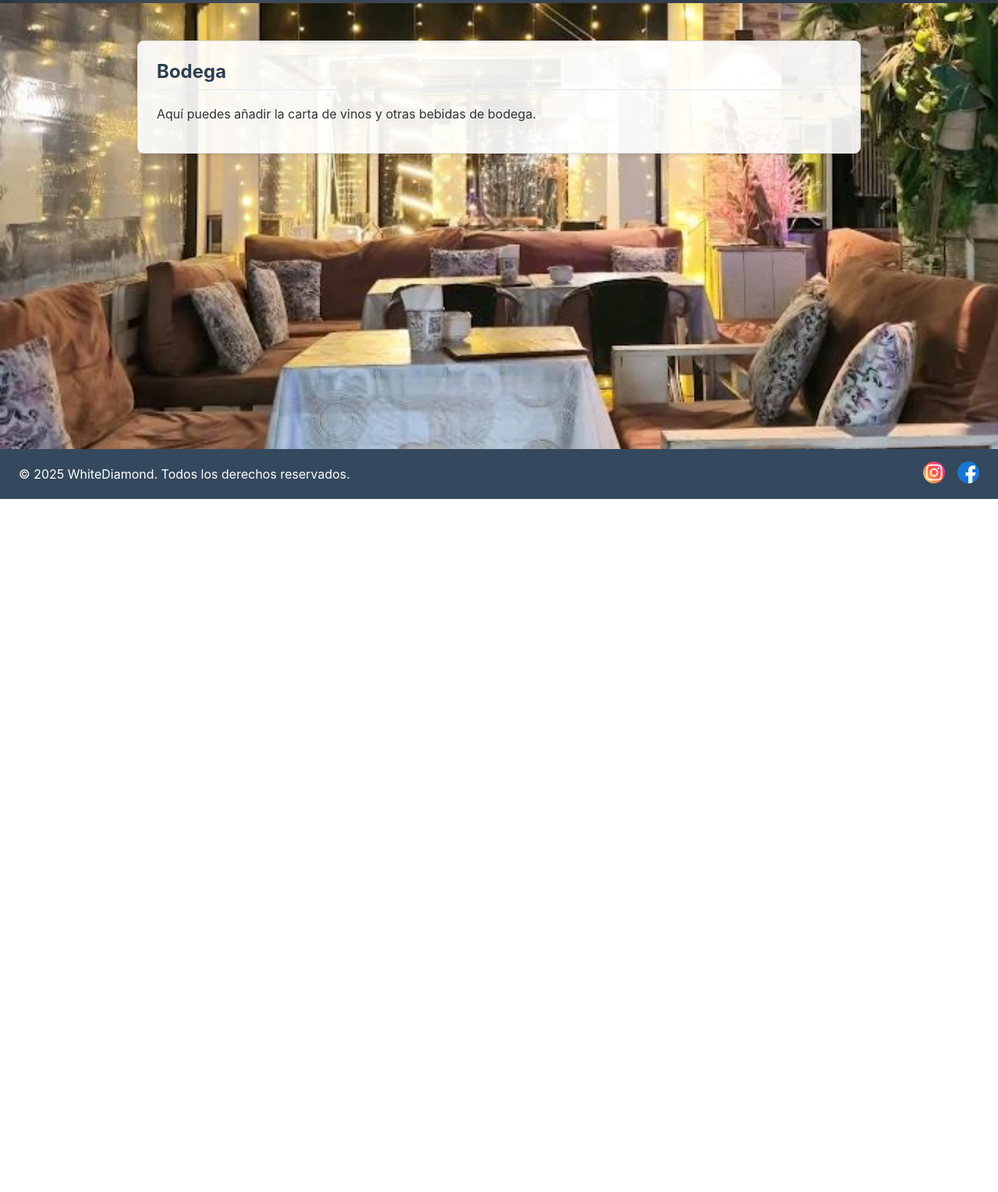
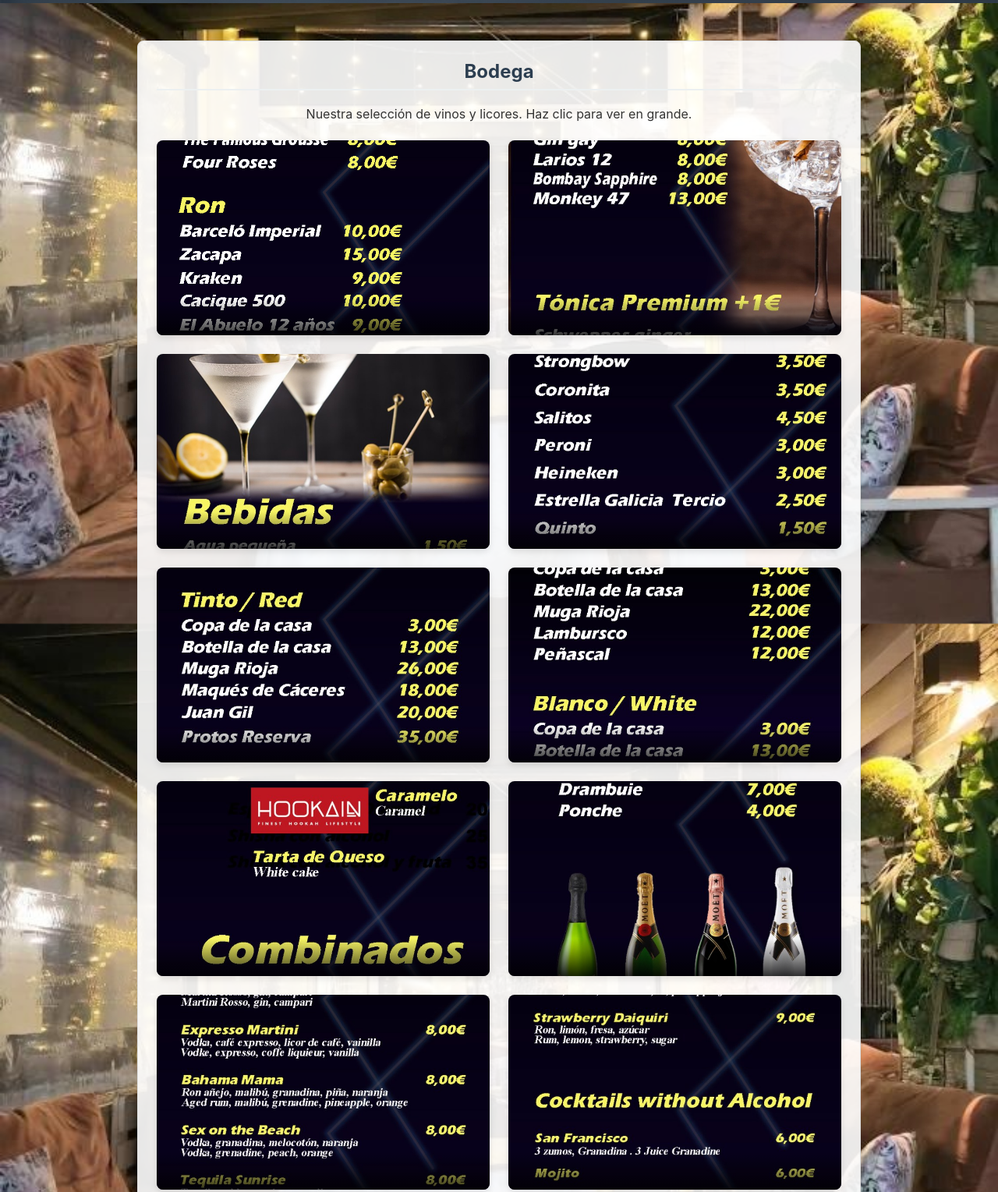
Before and after one commit to RealSniperZ/WhiteDiamond, a plain HTML site: page site/menus/bodega.html in a window 1280 px wide. Shown: the part 160-1689 px from the top of the page at 78% size. Before the commit the page ends 800 px from the top, so only its background shows below. Drawn offline with Linux system fonts and the light colour scheme.

Commit message:
cambios importantes

```diff
--- a/site/menus/bodega.html
+++ b/site/menus/bodega.html
@@ -29,10 +29,75 @@
 
     <main>
         <section>
-            <h2>Bodega</h2>
-            <p>Aquí puedes añadir la carta de vinos y otras bebidas de bodega.</p>
+            <h2 class="text-center">Bodega</h2>
+            <p class="text-center">Nuestra selección de vinos y licores. Haz clic para ver en grande.</p>
+
+            <div class="menu-grid">
+                <!-- Bebida 1 -->
+                <a href="#bodega1" class="menu-item">
+                    <img src="../../img/menus/bodega/1.jpg" alt="Bebida 1">
+                    <div class="menu-item-name"></div>
+                </a>
+                <!-- Bebida 2 -->
+                <a href="#bodega2" class="menu-item">
+                    <img src="../../img/menus/bodega/2.jpg" alt="Bebida 2">
+                    <div class="menu-item-name"></div>
+                </a>
+                <!-- Bebida 3 -->
+                <a href="#bodega3" class="menu-item">
+                    <img src="../../img/menus/bodega/3.jpg" alt="Bebida 3">
+                    <div class="menu-item-name"></div>
+                </a>
+                <!-- Bebida 4 -->
+                <a href="#bodega4" class="menu-item">
+                    <img src="../../img/menus/bodega/4.jpg" alt="Bebida 4">
+                    <div class="menu-item-name"></div>
+                </a>
+                <!-- Bebida 5 -->
+                <a href="#bodega5" class="menu-item">
+                    <img src="../../img/menus/bodega/5.jpg" alt="Bebida 5">
+                    <div class="menu-item-name"></div>
+                </a>
+                <!-- Bebida 6 -->
+                <a href="#bodega6" class="menu-item">
+                    <img src="../../img/menus/bodega/6.jpg" alt="Bebida 6">
+                    <div class="menu-item-name"></div>
+                </a>
+                <!-- Bebida 7 -->
+                <a href="#bodega7" class="menu-item">
+                    <img src="../../img/menus/bodega/7.jpg" alt="Bebida 7">
+                    <div class="menu-item-name"></div>
+                </a>
+                <!-- Bebida 8 -->
+                <a href="#bodega8" class="menu-item">
+                    <img src="../../img/menus/bodega/8.jpg" alt="Bebida 8">
+                    <div class="menu-item-name"></div>
+                </a>
+                <!-- Bebida 9 -->
+                <a href="#bodega9" class="menu-item">
+                    <img src="../../img/menus/bodega/9.jpg" alt="Bebida 9">
+                    <div class="menu-item-name"></div>
+                </a>
+                <!-- Bebida 10 -->
+                <a href="#bodega10" class="menu-item">
+                    <img src="../../img/menus/bodega/10.jpg" alt="Bebida 10">
+                    <div class="menu-item-name"></div>
+                </a>
+            </div>
         </section>
     </main>
+
+    <!-- Lightboxes para cada bebida -->
+    <div id="bodega1" class="lightbox-overlay"><div class="lightbox-content"><a href="#" class="lightbox-close">&times;</a><img src="../../img/menus/bodega/1.jpg" alt="Bebida 1 en grande"></div></div>
+    <div id="bodega2" class="lightbox-overlay"><div class="lightbox-content"><a href="#" class="lightbox-close">&times;</a><img src="../../img/menus/bodega/2.jpg" alt="Bebida 2 en grande"></div></div>
+    <div id="bodega3" class="lightbox-overlay"><div class="lightbox-content"><a href="#" class="lightbox-close">&times;</a><img src="../../img/menus/bodega/3.jpg" alt="Bebida 3 en grande"></div></div>
+    <div id="bodega4" class="lightbox-overlay"><div class="lightbox-content"><a href="#" class="lightbox-close">&times;</a><img src="../../img/menus/bodega/4.jpg" alt="Bebida 4 en grande"></div></div>
+    <div id="bodega5" class="lightbox-overlay"><div class="lightbox-content"><a href="#" class="lightbox-close">&times;</a><img src="../../img/menus/bodega/5.jpg" alt="Bebida 5 en grande"></div></div>
+    <div id="bodega6" class="lightbox-overlay"><div class="lightbox-content"><a href="#" class="lightbox-close">&times;</a><img src="../../img/menus/bodega/6.jpg" alt="Bebida 6 en grande"></div></div>
+    <div id="bodega7" class="lightbox-overlay"><div class="lightbox-content"><a href="#" class="lightbox-close">&times;</a><img src="../../img/menus/bodega/7.jpg" alt="Bebida 7 en grande"></div></div>
+    <div id="bodega8" class="lightbox-overlay"><div class="lightbox-content"><a href="#" class="lightbox-close">&times;</a><img src="../../img/menus/bodega/8.jpg" alt="Bebida 8 en grande"></div></div>
+    <div id="bodega9" class="lightbox-overlay"><div class="lightbox-content"><a href="#" class="lightbox-close">&times;</a><img src="../../img/menus/bodega/9.jpg" alt="Bebida 9 en grande"></div></div>
+    <div id="bodega10" class="lightbox-overlay"><div class="lightbox-content"><a href="#" class="lightbox-close">&times;</a><img src="../../img/menus/bodega/10.jpg" alt="Bebida 10 en grande"></div></div>
 
     <footer>
         <p>&copy; 2025 WhiteDiamond. Todos los derechos reservados.</p>
--- a/styles.css
+++ b/styles.css
@@ -206,9 +206,9 @@ footer p {
 }
 
 .lightbox-content img {
-    /* Quitamos las restricciones para que la imagen se muestre en su tamaño real */
-    max-width: none;
-    max-height: none;
+    /* Hacemos la imagen responsive dentro del lightbox */
+    max-width: 100%; /* La imagen no será más ancha que su contenedor */
+    height: auto; /* Mantiene la proporción de la imagen */
     border-radius: 8px;
     /* Usamos inline-block para que text-align: center funcione */
     display: inline-block;
```
Also changed, not shown: img/menus/bodega/1.jpg (renamed from img/menus/bodega/whitediamond01-copia.jpg), img/menus/bodega/10.jpg (renamed from img/menus/bodega/whitediamond15-copia-5.jpg), img/menus/bodega/2.jpg (renamed from img/menus/bodega/whitediamond02-copia-4.jpg), img/menus/bodega/3.jpg (renamed from img/menus/bodega/whitediamond03-copia-4.jpg), img/menus/bodega/4.jpg (renamed from img/menus/bodega/whitediamond04-copia-4.jpg), img/menus/bodega/5.jpg (renamed from img/menus/bodega/whitediamond05-copia-4.jpg), img/menus/bodega/6.jpg (renamed from img/menus/bodega/whitediamond06-copia-3.jpg), img/menus/bodega/7.jpg (renamed from img/menus/bodega/whitediamond12-copia-4.jpg), img/menus/bodega/8.jpg (renamed from img/menus/bodega/whitediamond13-copia-6.jpg), img/menus/bodega/9.jpg (renamed from img/menus/bodega/whitediamond14-copia-5.jpg).
